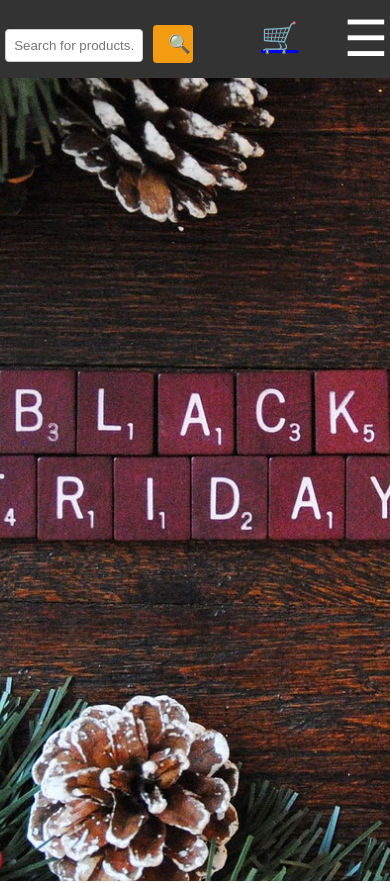
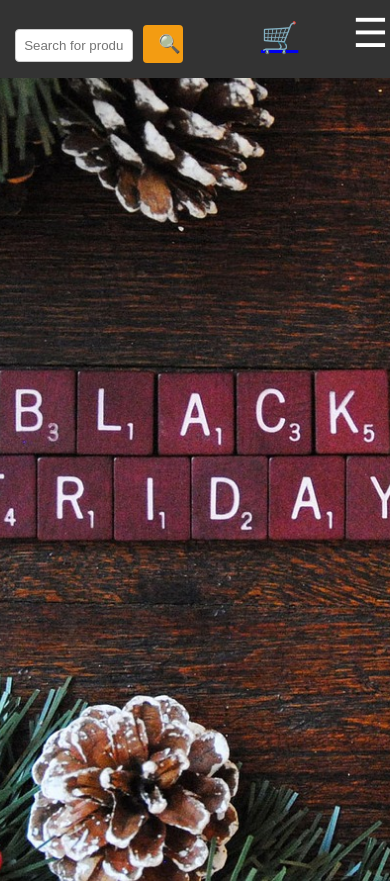
Before and after one commit to Perpetualisi/MyEcommerce, a React (Vite) app: page / in a window 390 px wide. Shown: the top 883 px of the page. Built offline with nearby package versions, Linux system fonts and the light colour scheme; no server answers; the database is empty.

Commit message:
Updated navbar: increased cart icon size and adjusted search bar layout for mobile

```diff
--- a/src/Components/Navbar/Navbar.css
+++ b/src/Components/Navbar/Navbar.css
@@ -190,7 +190,7 @@
 
   .navbar-menu-icon {
     display: block;
-    font-size: 50px;
+    font-size: 40px;
     top: 10px;
     color: white;
   }
@@ -206,7 +206,7 @@
   }
 
   .navbar-search input {
-    width: 120px;
+    width: 100px;
     margin-right: 10px;
   }
 
```
